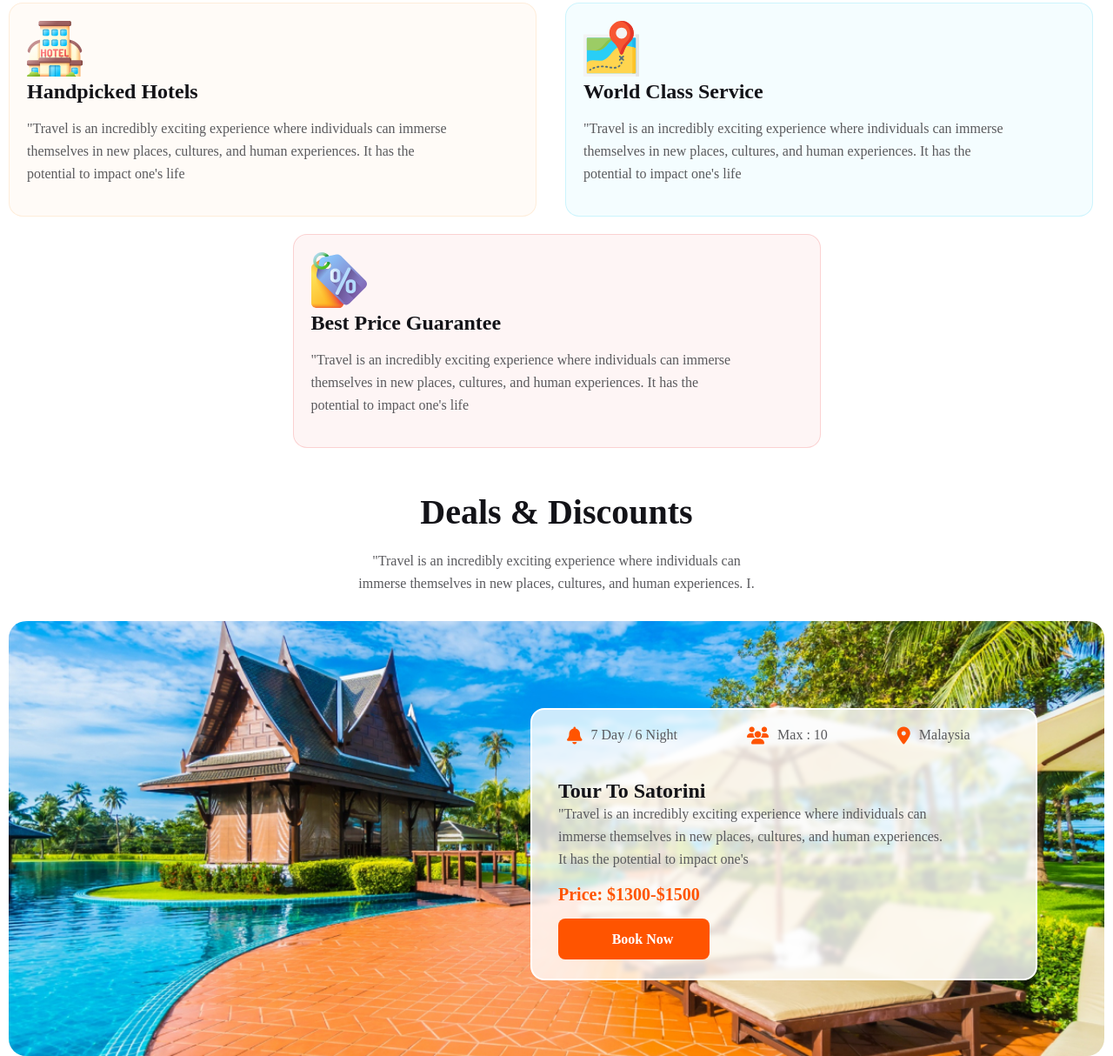
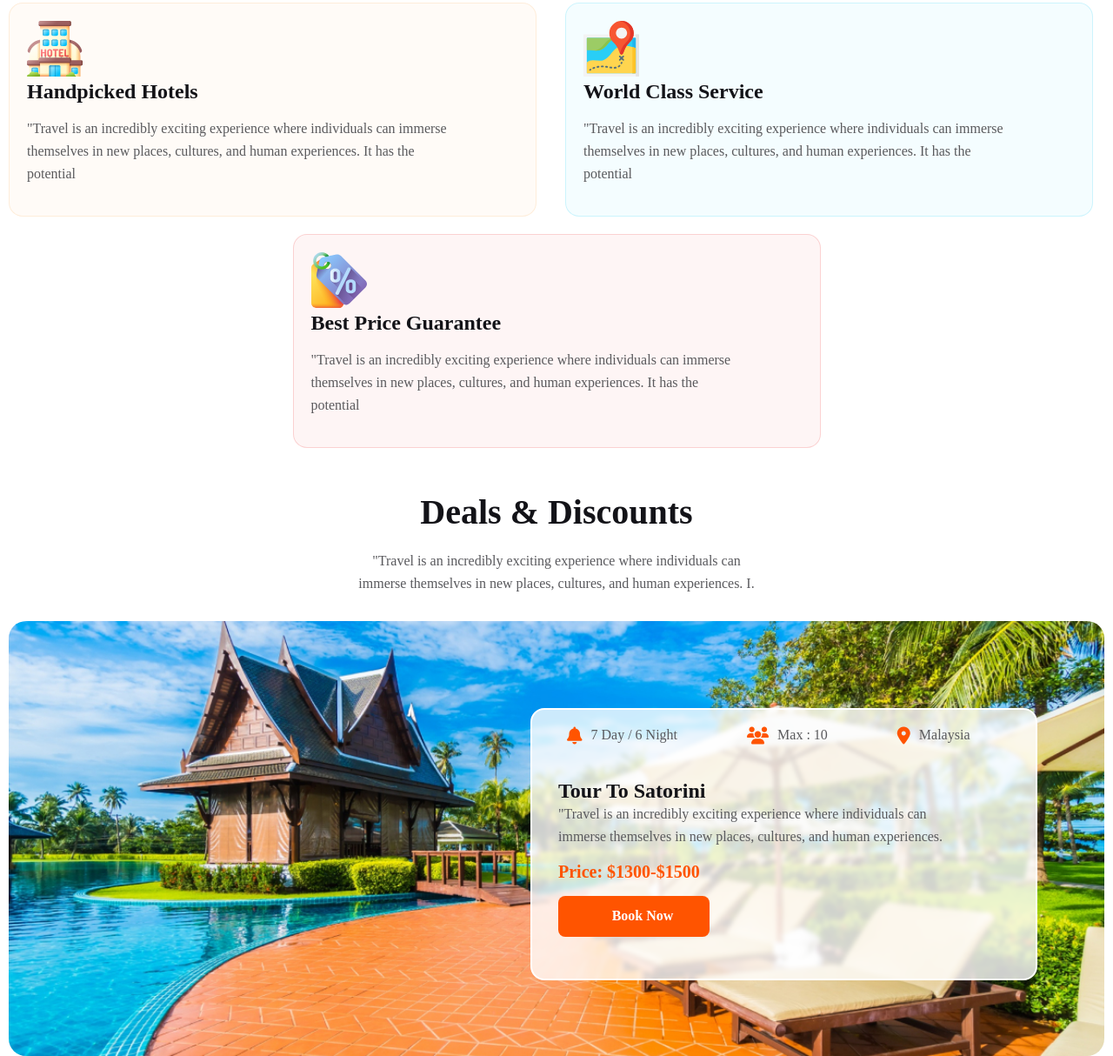
Before and after one commit to Developer-Sohel/Travel-project, a plain HTML site: page index.html in a window 1280 px wide. Shown: the part 2696-3910 px from the top of the page at 87% size. Drawn offline with Linux system fonts and the light colour scheme.

Commit message:
smoll error fixt

```diff
--- a/index.html
+++ b/index.html
@@ -108,18 +108,18 @@
         <div class="choose-box">
             <img src="images/hotel 1.svg" alt="">
             <h1>Handpicked Hotels</h1>
-            <p>"Travel is an incredibly exciting experience where individuals can immerse themselves in new places, cultures, and human experiences. It has the potential to impact one's life  </p>
+            <p>"Travel is an incredibly exciting experience where individuals can immerse themselves in new places, cultures, and human experiences. It has the potential   </p>
         </div>
         <div class="choose-box box-2">
             <img src="images/map 1.svg" alt="">
             <h1>World Class Service</h1>
-            <p>"Travel is an incredibly exciting experience where individuals can immerse themselves in new places, cultures, and human experiences. It has the potential to impact one's life  </p>
+            <p>"Travel is an incredibly exciting experience where individuals can immerse themselves in new places, cultures, and human experiences. It has the potential  </p>
         </div>
     </div>
     <div class="choose-box box-3">
         <img src="images/price-tag 1.svg" alt="">
         <h1>Best Price Guarantee</h1>
-        <p>"Travel is an incredibly exciting experience where individuals can immerse themselves in new places, cultures, and human experiences. It has the potential to impact one's life  </p>
+        <p>"Travel is an incredibly exciting experience where individuals can immerse themselves in new places, cultures, and human experiences. It has the potential  </p>
     </div>
 
 </div>
@@ -142,7 +142,7 @@
             </div>
            <div class="discount-info">
             <h1>Tour To Satorini</h1>
-            <h4>"Travel is an incredibly exciting experience where individuals can immerse themselves in new places, cultures, and human experiences. It has the potential to impact one's </h4>
+            <h4>"Travel is an incredibly exciting experience where individuals can immerse themselves in new places, cultures, and human experiences.  </h4>
                  <h3>Price: $1300-$1500</h3>
                  <button>Book Now</button>
            </div>
@@ -160,7 +160,7 @@
             </div>
            <div class="discount-info">
             <h1>Tour To Satorini</h1>
-            <h4>"Travel is an incredibly exciting experience where individuals can immerse themselves in new places, cultures, and human experiences. It has the potential to impact one's life through new landscapes</h4>
+            <h4>"Travel is an incredibly exciting experience where individuals can immerse themselves in new places, cultures, and human experiences.</h4>
                  <h3>Price: $1300-$1500</h3>
                  <button>Book Now</button>
            </div>
@@ -178,7 +178,7 @@
             </div>
            <div class="discount-info">
             <h1>Tour To Satorini</h1>
-            <h4>"Travel is an incredibly exciting experience where individuals can immerse themselves in new places, cultures, and human experiences. It has the potential to impact one's .</h4>
+            <h4>"Travel is an incredibly exciting experience where individuals can immerse themselves in new places, cultures, and human experiences..</h4>
                  <h3>Price: $1300-$1500</h3>
                  <button>Book Now</button>
            </div>
```
